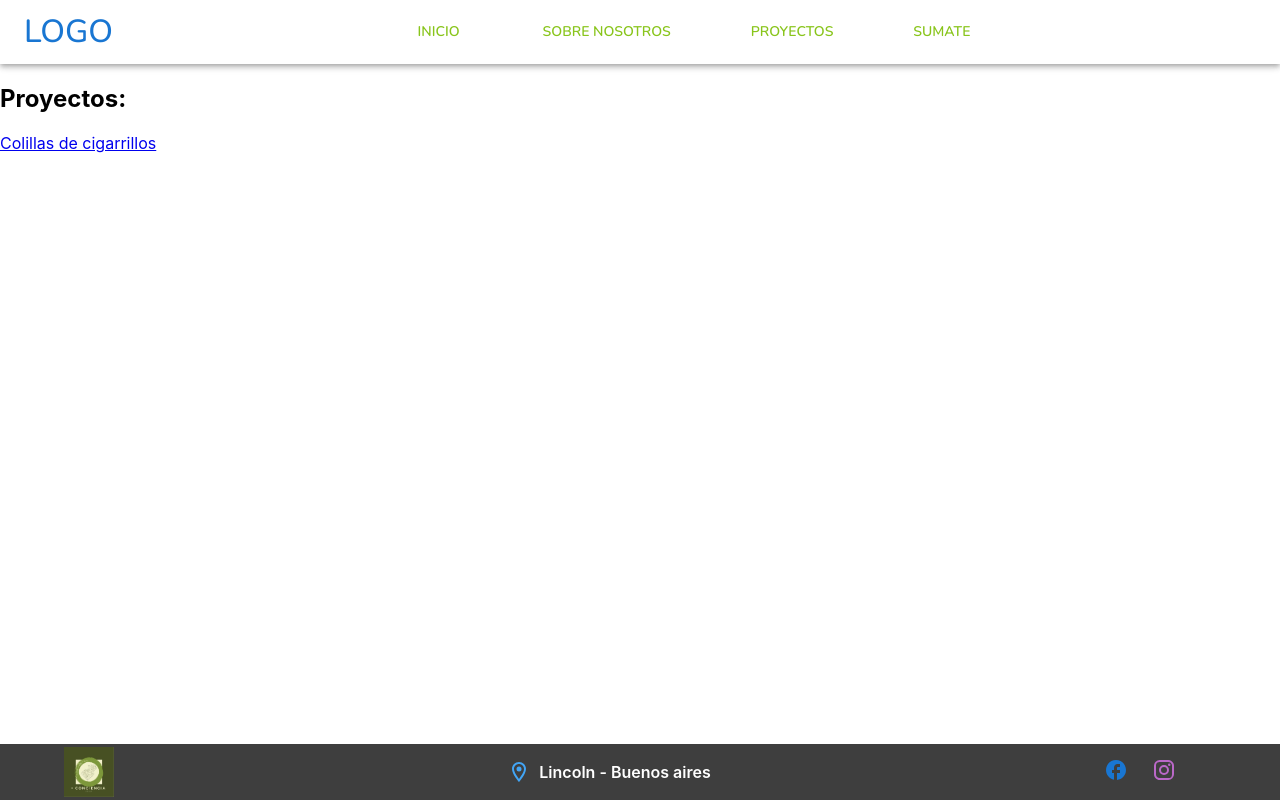
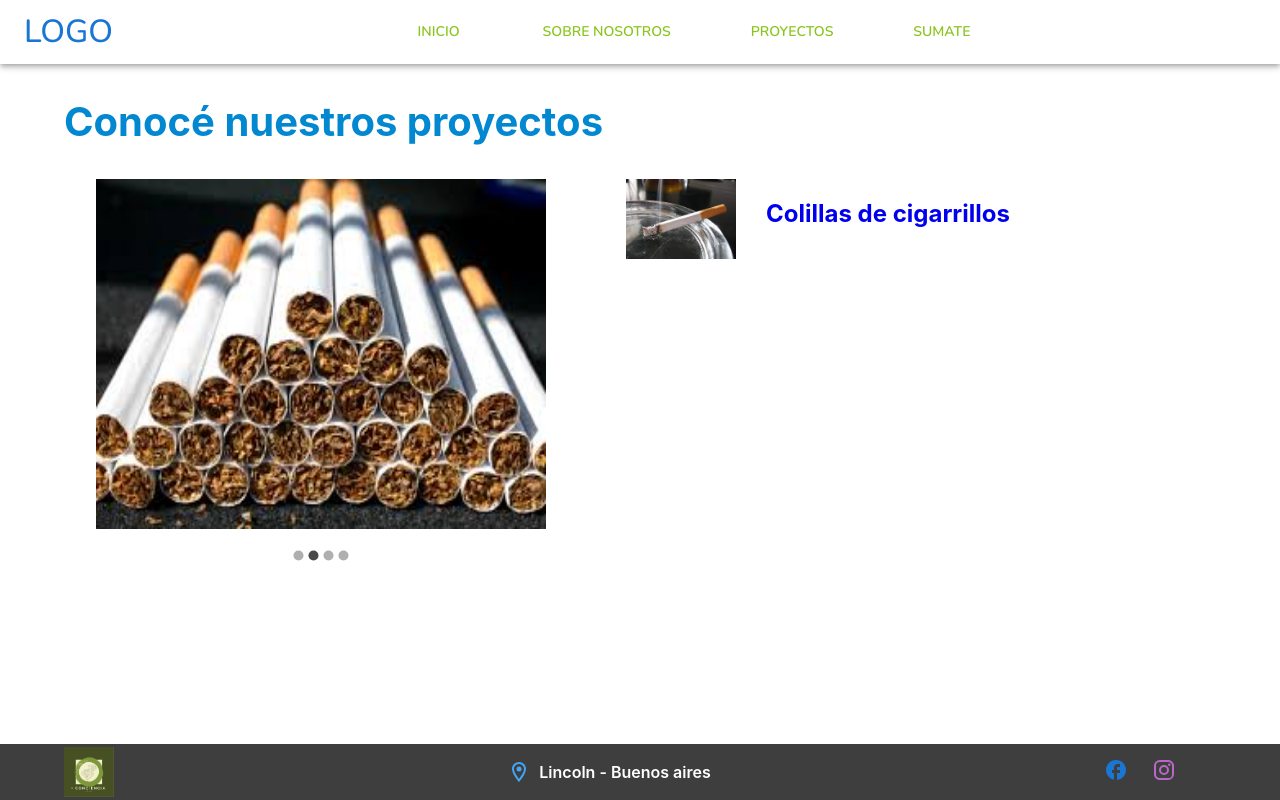
Before and after one commit to lucianop3196/mas-conciencia, a React (Create React App) app: page /proyectos in a window 1280 px wide. Built offline with nearby package versions, Linux system fonts and the light colour scheme; some icons are missing; the HTML template or start-up script is replaced by a standard one.

Commit message:
Carousel.jsx is implemented + component Project.jsx

```diff
--- /dev/null
+++ b/src/components/Carousel/Carousel.jsx
@@ -0,0 +1,19 @@
+import React from "react";
+import Carousel from "react-material-ui-carousel";
+
+export default function PhotoCarousel({ imagesURL }) {
+  return (
+    <div>
+      <Carousel sx={{width: 450, ml:4}}>
+        {imagesURL?.map((url, i) => (
+          <img key={i} src={url} alt="carousel pic" width={450} height={350} />
+          //   <Img url={url} />
+        ))}
+      </Carousel>
+    </div>
+  );
+}
+
+// function Img(props) {
+//   return <img src={props.url} alt="carousel pic" />;
+// }
--- a/src/components/Projects/Projects.jsx
+++ b/src/components/Projects/Projects.jsx
@@ -1,11 +1,35 @@
-import React from 'react'
-import { Link } from 'react-router-dom'
+import React from "react";
+import { Link } from "react-router-dom";
+import PhotoCarousel from "../Carousel/Carousel";
+import { imagesCarousel } from "./ButtsProject/ButtsProject";
+import { Box } from "@mui/system";
+import { Container } from "@mui/material";
+import cigarro1 from "../../assets/butts/cigarro1.jpg";
 
 export default function Projects() {
   return (
-    <div>
-      <h2>Proyectos:</h2>
-      <Link to="/colillas-de-cigarrillos">Colillas de cigarrillos</Link>
-    </div>
-  )
+    <Container>
+      <Box component={"h2"} sx={{ fontSize: "h5.fontSize", color: "info.main" }}>Conocé nuestros proyectos</Box>
+      <Box sx={{ display: "flex", justifyContent: "flex-start" }}>
+        <PhotoCarousel imagesURL={imagesCarousel} />
+        <Box ml={10} sx={{ display: "flex", alignItems: "flex-start" }}>
+          <img
+            src={cigarro1}
+            alt="Cigarrillo encendido"
+            width={110}
+            height={80}
+            style={{ marginRight: 30 }}
+          />
+          <Link
+            to="/colillas-de-cigarrillos"
+            style={{ textDecoration: "none" }}
+          >
+            <Box component={"h2"}>
+              Colillas de cigarrillos
+            </Box>
+          </Link>
+        </Box>
+      </Box>
+    </Container>
+  );
 }
```
